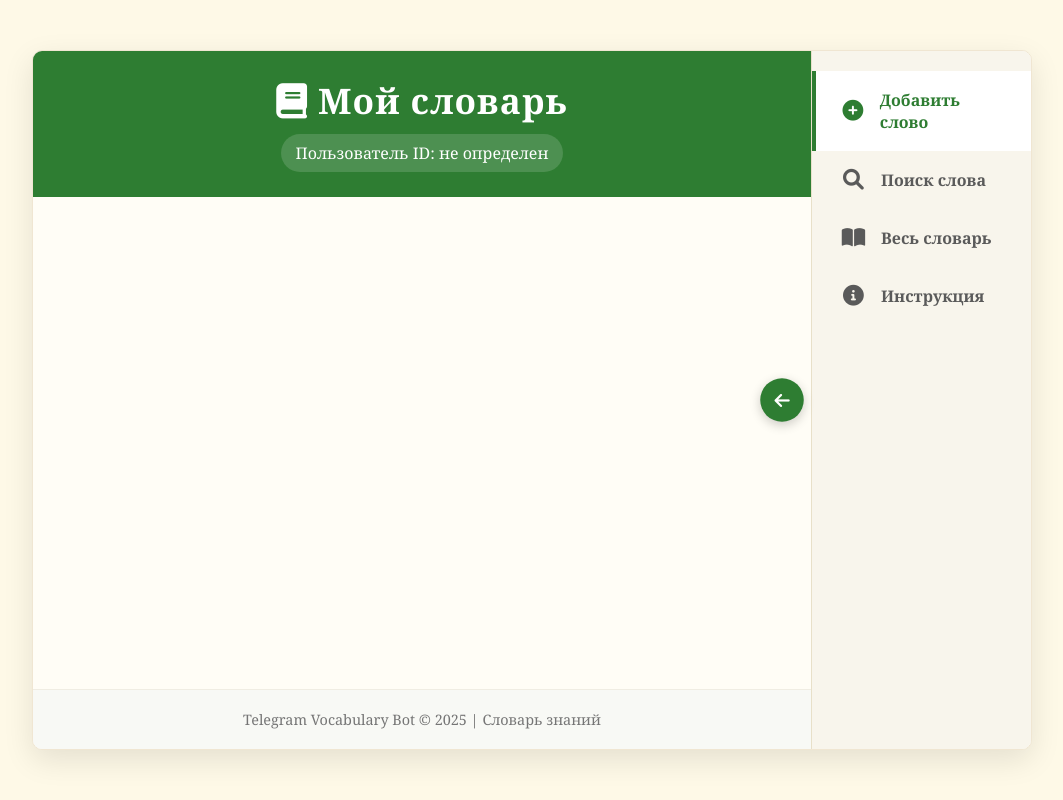
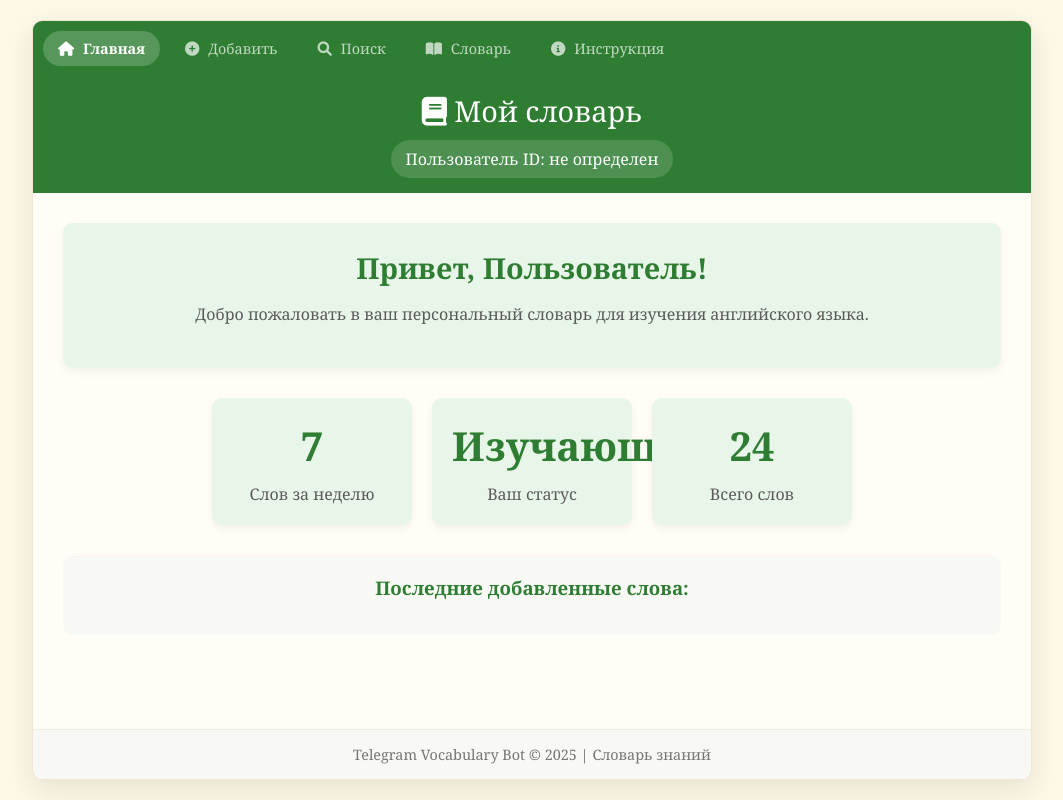
Before and after one commit to jebb2108/language_nerd, a Python web app: template web/templates/index.html in a window 1280 px wide. Shown: the whole page, without its empty margins (108-1171 px from the left). Run offline with Jinja, Linux system fonts and the light colour scheme; the template is opened without the code that fills it, so the values that code supplies are empty.

Commit message:
new fixes

```diff
--- a/web/static/css/main.css
+++ b/web/static/css/main.css
@@ -11,10 +11,10 @@
     justify-content: center;
     align-items: center;
     min-height: 100vh;
-    padding: 20px;
+    padding: 10px;
 }
 
-.book-container {
+.app-container {
     position: relative;
     width: 100%;
     max-width: 1000px;
@@ -24,108 +24,89 @@
     overflow: hidden;
     border: 1px solid #f0e6d2;
     display: flex;
-    min-height: 700px;
+    flex-direction: column;
+    min-height: 95vh;
 }
 
-.content-area {
-    flex: 1;
+/* Верхние вкладки */
+.top-tabs {
+    display: flex;
+    overflow-x: auto;
+    white-space: nowrap;
+    padding: 10px 5px;
+    background: #2e7d32;
+    position: sticky;
+    top: 0;
+    z-index: 100;
+    -webkit-overflow-scrolling: touch;
+    scrollbar-width: none;
+}
+
+.top-tabs::-webkit-scrollbar {
+    display: none;
+}
+
+.top-tabs .tab {
+    display: inline-block;
+    padding: 8px 15px;
+    color: white;
+    opacity: 0.7;
+    border-radius: 20px;
+    margin: 0 5px;
+    border: none;
+    font-size: 0.9rem;
+    flex-shrink: 0;
+    cursor: pointer;
+    transition: all 0.3s;
+}
+
+.top-tabs .tab.active {
+    background: rgba(255,255,255,0.2);
+    opacity: 1;
+    font-weight: bold;
+}
+
+.top-tabs .tab i {
+    margin-right: 5px;
+}
+
+/* Шапка */
+.header {
+    background: #2e7d32;
+    padding: 15px 20px;
+}
+
+.header-content {
     display: flex;
     flex-direction: column;
-    position: relative;
+    align-items: center;
 }
 
-.book-header {
-    background: #2e7d32;
+.app-title {
+    font-size: 1.8rem;
     color: white;
-    padding: 25px 30px;
+    margin-bottom: 10px;
     text-align: center;
-}
-
-.book-title {
-    font-size: 2.2rem;
-    margin-bottom: 10px;
-    font-weight: 700;
-    letter-spacing: 1px;
 }
 
 .user-info {
     background: rgba(255, 255, 255, 0.15);
     padding: 8px 15px;
     border-radius: 20px;
-    display: inline-block;
+    color: white;
     font-size: 1rem;
 }
 
-.bookmarks-sidebar {
-    width: 220px;
-    background: #f8f5ec;
-    border-left: 1px solid #e8e0c9;
-    padding: 20px 0;
+/* Основное содержимое */
+.content {
+    flex: 1;
+    padding: 20px;
+    overflow-y: auto;
     position: relative;
-}
-
-.bookmarks-hint {
-    position: absolute;
-    top: 50%;
-    left: -50px;
-    transform: translateY(-50%);
-    background: #2e7d32;
-    color: white;
-    padding: 10px;
-    border-radius: 50%;
-    width: 40px;
-    height: 40px;
-    display: flex;
-    align-items: center;
-    justify-content: center;
-    animation: pulse 2s infinite;
-    cursor: pointer;
-    z-index: 10;
-    box-shadow: 0 3px 10px rgba(0,0,0,0.2);
-}
-
-@keyframes pulse {
-    0% { transform: translateY(-50%) scale(1); }
-    50% { transform: translateY(-50%) scale(1.1); }
-    100% { transform: translateY(-50%) scale(1); }
-}
-
-.bookmark {
-    padding: 18px 25px;
-    color: #5a5a5a;
-    font-weight: 600;
-    cursor: pointer;
-    transition: all 0.3s;
-    position: relative;
-    display: flex;
-    align-items: center;
-    gap: 15px;
-    border-left: 4px solid transparent;
-}
-
-.bookmark.active {
-    background: #fff;
-    color: #2e7d32;
-    border-left: 4px solid #2e7d32;
-    font-weight: 700;
-}
-
-.bookmark:hover:not(.active) {
-    background: #f0ede3;
-    color: #2e7d32;
-}
-
-.bookmark i {
-    font-size: 1.3rem;
-    width: 25px;
-    text-align: center;
 }
 
 .page {
     display: none;
-    padding: 30px;
-    flex: 1;
-    overflow-y: auto;
 }
 
 .page.active {
@@ -164,10 +145,12 @@
     display: flex;
     gap: 15px;
     margin-bottom: 15px;
+    flex-wrap: wrap;
 }
 
 .input-group {
     flex: 1;
+    min-width: 200px;
 }
 
 input, select {
@@ -359,19 +342,9 @@
     to { transform: rotate(360deg); }
 }
 
-.book-footer {
-    text-align: center;
-    padding: 20px;
-    color: #757575;
-    font-size: 0.9rem;
-    background: #f8f9f5;
-    border-top: 1px solid #f0ede3;
-    margin-top: auto;
-}
-
 /* Стили для главной страницы */
 .home-content {
-    padding: 20px;
+    padding: 10px;
 }
 
 .welcome-section {
@@ -380,9 +353,10 @@
     padding: 25px;
     border-radius: 10px;
     box-shadow: 0 4px 10px rgba(0,0,0,0.05);
+    text-align: center;
 }
 
-.welcome-section h3 {
+.welcome-section h2 {
     font-size: 1.8rem;
     color: #2e7d32;
     margin-bottom: 15px;
@@ -398,7 +372,8 @@
     display: flex;
     gap: 20px;
     flex-wrap: wrap;
-    margin-top: 20px;
+    margin: 20px 0;
+    justify-content: center;
 }
 
 .stat-card {
@@ -409,6 +384,7 @@
     flex: 1;
     text-align: center;
     box-shadow: 0 4px 8px rgba(0,0,0,0.05);
+    max-width: 200px;
 }
 
 .stat-value {
@@ -423,72 +399,61 @@
     color: #5a5a5a;
 }
 
-/* Мобильные закладки */
-.mobile-bookmarks {
-    display: none;
-    overflow-x: auto;
-    white-space: nowrap;
-    padding: 10px 0;
-    background: #2e7d32;
-    position: relative;
-    z-index: 5;
-    -webkit-overflow-scrolling: touch;
-    scrollbar-width: none;
+.recent-words {
+    margin-top: 30px;
+    background: #f8f9f5;
+    padding: 20px;
+    border-radius: 10px;
 }
 
-.mobile-bookmarks::-webkit-scrollbar {
-    display: none;
+.recent-words h3 {
+    color: #2e7d32;
+    margin-bottom: 15px;
+    text-align: center;
 }
 
-.mobile-bookmarks .bookmark {
-    display: inline-block;
-    padding: 8px 15px;
-    color: white;
-    opacity: 0.7;
-    border-radius: 20px;
-    margin: 0 5px;
-    border: none;
-    font-size: 0.9rem;
-    flex-shrink: 0;
+.recent-words ul {
+    list-style-type: none;
+    padding: 0;
+    max-height: 200px;
+    overflow-y: auto;
 }
 
-.mobile-bookmarks .bookmark.active {
-    background: rgba(255,255,255,0.2);
-    opacity: 1;
-    font-weight: bold;
-    border: none;
+.recent-words li {
+    padding: 10px;
+    border-bottom: 1px solid #e0e0e0;
+    display: flex;
+    justify-content: space-between;
+}
+
+.recent-words li:last-child {
+    border-bottom: none;
+}
+
+/* Футер */
+.footer {
+    text-align: center;
+    padding: 15px;
+    color: #757575;
+    font-size: 0.9rem;
+    background: #f8f9f5;
+    border-top: 1px solid #f0ede3;
+    margin-top: auto;
 }
 
 @media (max-width: 768px) {
-    .book-container {
-        flex-direction: column-reverse;
+    .app-container {
+        min-height: 100vh;
+        border-radius: 0;
     }
 
-    .bookmarks-sidebar {
-        width: 100%;
-        display: flex;
-        overflow-x: auto;
-        padding: 0;
-        border-left: none;
-        border-top: 1px solid #e8e0c9;
-        position: relative;
+    .top-tabs .tab {
+        font-size: 0.8rem;
+        padding: 8px 10px;
     }
 
-    .bookmarks-hint {
-        display: none;
-    }
-
-    .bookmark {
-        padding: 15px 20px;
-        border-left: none;
-        border-bottom: 4px solid transparent;
-        white-space: nowrap;
-        flex-shrink: 0;
-    }
-
-    .bookmark.active {
-        border-left: none;
-        border-bottom: 4px solid #2e7d32;
+    .app-title {
+        font-size: 1.5rem;
     }
 
     .input-row {
@@ -496,15 +461,7 @@
         gap: 15px;
     }
 
-    .book-title {
-        font-size: 1.8rem;
-    }
-
-    /* Показываем мобильные закладки и скрываем боковую панель */
-    .mobile-bookmarks {
-        display: block;
-    }
-    .bookmarks-sidebar {
-        display: none;
+    .input-group {
+        min-width: 100%;
     }
 }
--- a/web/static/js/app.js
+++ b/web/static/js/app.js
@@ -59,42 +59,27 @@
         });
     }
 
-    // Настройка закладок
-    setupBookmarks();
+    // Настройка вкладок
+    setupTabs();
 
     // Назначаем обработчики кнопок
     document.getElementById('addWordBtn')?.addEventListener('click', addWord);
     document.getElementById('searchBtn')?.addEventListener('click', findTranslation);
     document.getElementById('refreshWordsBtn')?.addEventListener('click', loadWords);
 
-    // Обработчик для подсказки закладок
-    const bookmarksHint = document.querySelector('.bookmarks-hint');
-    if (bookmarksHint) {
-        bookmarksHint.addEventListener('click', function() {
-            this.style.display = 'none';
-        });
-    }
-
-    // Загружаем слова при открытии страницы
+    // Загружаем данные при открытии страницы
+    loadHomeData();
     loadWords();
-
-    // Активируем главную страницу в мобильной версии
-    if (window.innerWidth <= 768) {
-        const homeBookmark = document.querySelector('.mobile-bookmarks .bookmark[data-page="home"]');
-        if (homeBookmark) {
-            homeBookmark.click();
-        }
-    }
 });
 
-// Настройка закладок
-function setupBookmarks() {
-    const bookmarks = document.querySelectorAll('.bookmarks-sidebar .bookmark, .mobile-bookmarks .bookmark');
+// Настройка вкладок
+function setupTabs() {
+    const tabs = document.querySelectorAll('.top-tabs .tab');
 
-    bookmarks.forEach(bookmark => {
-        bookmark.addEventListener('click', function() {
-            // Удаляем активный класс у всех закладок
-            bookmarks.forEach(b => b.classList.remove('active'));
+    tabs.forEach(tab => {
+        tab.addEventListener('click', function() {
+            // Удаляем активный класс у всех вкладок
+            tabs.forEach(t => t.classList.remove('active'));
             this.classList.add('active');
 
             // Скрываем все страницы
@@ -109,14 +94,12 @@
                 pageElement.classList.add('active');
             }
 
-            // Прокрутка для мобильных закладок
-            if (this.closest('.mobile-bookmarks')) {
-                this.scrollIntoView({
-                    behavior: 'smooth',
-                    block: 'nearest',
-                    inline: 'start'
-                });
-            }
+            // Прокрутка вкладки к левому краю
+            this.scrollIntoView({
+                behavior: 'smooth',
+                block: 'nearest',
+                inline: 'start'
+            });
 
             // Загрузка данных для страниц
             if (pageId === 'all-words') {
@@ -134,6 +117,7 @@
     const wordsThisWeekElement = document.getElementById('wordsThisWeek');
     const userStatusElement = document.getElementById('userStatus');
     const totalWordsElement = document.getElementById('totalWords');
+    const recentWordsList = document.getElementById('recentWordsList');
 
     // Получаем имя пользователя
     let firstName = 'Пользователь';
@@ -143,10 +127,29 @@
     }
     userNameElement.textContent = firstName;
 
-    // Заглушки для данных (в реальном приложении заменить на запросы к API)
-    wordsThisWeekElement.textContent = '7';
-    userStatusElement.textContent = 'Изучающий';
-    totalWordsElement.textContent = '24';
+    // Загрузка последних слов
+    try {
+        const response = await fetch(`${API_BASE_URL}/api/words?user_id=${currentUserId}&limit=5`);
+        if (response.ok) {
+            const words = await response.json();
+            recentWordsList.innerHTML = '';
+
+            if (words.length > 0) {
+                words.forEach(word => {
+                    const li = document.createElement('li');
+                    li.innerHTML = `
+                        <span>${escapeHTML(word.word)}</span>
+                        <span>${escapeHTML(word.translation)}</span>
+                    `;
+                    recentWordsList.appendChild(li);
+                });
+            } else {
+                recentWordsList.innerHTML = '<li>Нет добавленных слов</li>';
+            }
+        }
+    } catch (error) {
+        console.error('Ошибка загрузки последних слов:', error);
+    }
 }
 
 // Загрузка слов пользователя
--- a/web/templates/index.html
+++ b/web/templates/index.html
@@ -8,66 +8,75 @@
     <link rel="stylesheet" href="/static/css/main.css">
 </head>
 <body>
-    <div class="book-container">
-        <div class="content-area">
-            <div class="book-header">
-                <div class="book-title">
+    <div class="app-container">
+        <!-- Верхние вкладки (для мобильной и десктопной версии) -->
+        <div class="top-tabs">
+            <div class="tab active" data-page="home">
+                <i class="fas fa-home"></i> Главная
+            </div>
+            <div class="tab" data-page="add-word">
+                <i class="fas fa-plus-circle"></i> Добавить
+            </div>
+            <div class="tab" data-page="search-word">
+                <i class="fas fa-search"></i> Поиск
+            </div>
+            <div class="tab" data-page="all-words">
+                <i class="fas fa-book-open"></i> Словарь
+            </div>
+            <div class="tab" data-page="instructions">
+                <i class="fas fa-info-circle"></i> Инструкция
+            </div>
+        </div>
+
+        <!-- Зеленая шапка с ID пользователя -->
+        <div class="header">
+            <div class="header-content">
+                <div class="app-title">
                     <i class="fas fa-book"></i> Мой словарь
                 </div>
                 <div class="user-info">
                     Пользователь ID: <span id="userId">загрузка...</span>
                 </div>
             </div>
+        </div>
 
-            <!-- Мобильные закладки -->
-            <div class="mobile-bookmarks">
-                <div class="bookmark" data-page="home">
-                    <i class="fas fa-home"></i> Главная
-                </div>
-                <div class="bookmark" data-page="add-word">
-                    <i class="fas fa-plus-circle"></i> Добавить
-                </div>
-                <div class="bookmark" data-page="search-word">
-                    <i class="fas fa-search"></i> Поиск
-                </div>
-                <div class="bookmark" data-page="all-words">
-                    <i class="fas fa-book-open"></i> Словарь
-                </div>
-                <div class="bookmark" data-page="instructions">
-                    <i class="fas fa-info-circle"></i> Инструкция
-                </div>
-            </div>
-
+        <!-- Основное содержимое -->
+        <div class="content">
             <div class="loading-overlay" id="loadingOverlay">
                 <div class="spinner"></div>
             </div>
 
             <!-- Главная страница -->
-            <div id="home" class="page">
-                <h2 class="page-title"><i class="fas fa-home"></i> Главная</h2>
+            <div id="home" class="page active">
                 <div class="home-content">
                     <div class="welcome-section">
-                        <h3>Привет, <span id="userName">Пользователь</span>!</h3>
-                        <p>Добро пожаловать в ваш персональный словарь для изучения английского языка. Здесь вы можете добавлять новые слова, искать переводы и отслеживать свой прогресс.</p>
-                        <p>Начните изучение прямо сейчас - пополняйте словарный запас каждый день!</p>
+                        <h2>Привет, <span id="userName">Пользователь</span>!</h2>
+                        <p>Добро пожаловать в ваш персональный словарь для изучения английского языка.</p>
                     </div>
                     <div class="stats-cards">
                         <div class="stat-card">
-                            <div class="stat-value" id="wordsThisWeek">0</div>
+                            <div class="stat-value" id="wordsThisWeek">7</div>
                             <div class="stat-label">Слов за неделю</div>
                         </div>
                         <div class="stat-card">
-                            <div class="stat-value" id="userStatus">Новичок</div>
+                            <div class="stat-value" id="userStatus">Изучающий</div>
                             <div class="stat-label">Ваш статус</div>
                         </div>
                         <div class="stat-card">
-                            <div class="stat-value" id="totalWords">0</div>
+                            <div class="stat-value" id="totalWords">24</div>
                             <div class="stat-label">Всего слов</div>
                         </div>
+                    </div>
+                    <div class="recent-words">
+                        <h3>Последние добавленные слова:</h3>
+                        <ul id="recentWordsList">
+                            <!-- Сюда загружаются последние слова -->
+                        </ul>
                     </div>
                 </div>
             </div>
 
+            <!-- Остальные страницы -->
             <div id="add-word" class="page">
                 <h2 class="page-title"><i class="fas fa-plus-circle"></i> Добавить новое слово</h2>
                 <div class="form-group">
@@ -152,29 +161,11 @@
                     <p>4. <strong>Удаление слов</strong>: используйте кнопку "Удалить" рядом с нужным словом.</p>
                 </div>
             </div>
-
-            <div class="book-footer">
-                <p>Telegram Vocabulary Bot &copy; 2025 | Словарь знаний</p>
-            </div>
         </div>
 
-        <!-- Десктоп закладки -->
-        <div class="bookmarks-sidebar">
-            <div class="bookmarks-hint" title="Закладки навигации">
-                <i class="fas fa-arrow-left"></i>
-            </div>
-            <div class="bookmark active" data-page="add-word">
-                <i class="fas fa-plus-circle"></i> Добавить слово
-            </div>
-            <div class="bookmark" data-page="search-word">
-                <i class="fas fa-search"></i> Поиск слова
-            </div>
-            <div class="bookmark" data-page="all-words">
-                <i class="fas fa-book-open"></i> Весь словарь
-            </div>
-            <div class="bookmark" data-page="instructions">
-                <i class="fas fa-info-circle"></i> Инструкция
-            </div>
+        <!-- Футер -->
+        <div class="footer">
+            <p>Telegram Vocabulary Bot &copy; 2025 | Словарь знаний</p>
         </div>
     </div>
 
```
